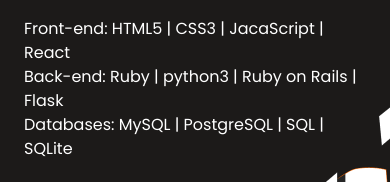
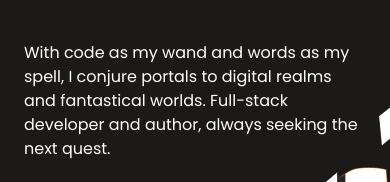
Before and after one commit to wacoo/Portfolio-Project, a website: page index.html in a window 390 px wide. Shown: the part 372-554 px from the top of the page. Drawn offline with Linux system fonts and the light colour scheme.

Commit message:
fix problem with mobile version

```diff
--- a/index.html
+++ b/index.html
@@ -67,9 +67,9 @@
           <p>I'm a Full-stack Developer</p>
         </div>
         <div class="description margin_bottom">
-          <p>Front-end: HTML5 | CSS3 | JacaScript | React
+          <!-- <p>Front-end: HTML5 | CSS3 | JacaScript | React
           <p> Back-end: Ruby | python3 | Ruby on Rails | Flask</p>
-          <p>Databases: MySQL | PostgreSQL | SQL | SQLite</p>
+          <p>Databases: MySQL | PostgreSQL | SQL | SQLite</p> -->
           <br>
           <p>With code as my wand and words as my spell, I conjure portals to digital realms and fantastical worlds. Full-stack developer and author, always seeking the next quest.</p>
           <br>
```
